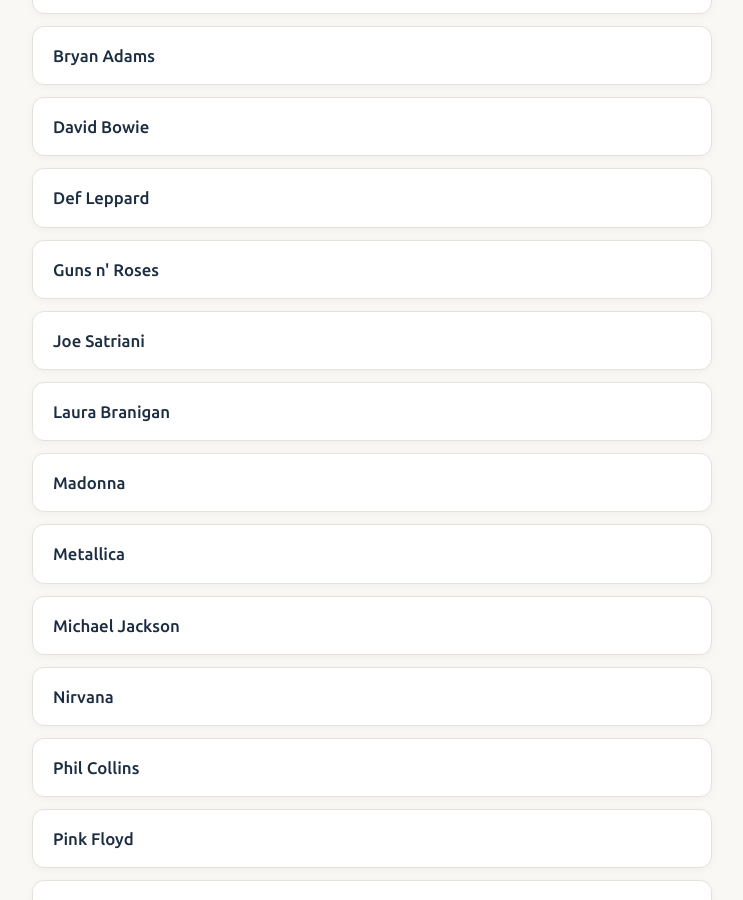
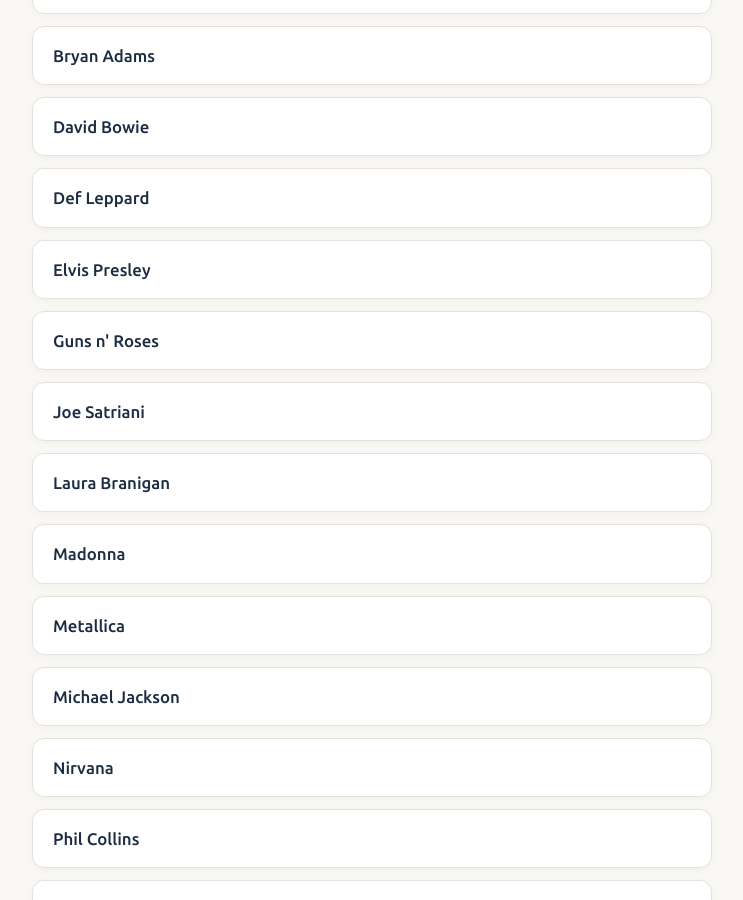
Before and after one commit to joaquim-capitao/musica, a Jekyll site: the page artistas/index.html, which Jekyll copies as it is, in a window 1280 px wide and 900 px high, scrolled down 792 px. Shown: the whole window, without its empty margins (268-1011 px from the left). Built offline with Jekyll 4.4.1, drawn with Linux system fonts in a browser that asks for light colours.

Commit message:
Add Elvis Presley to the artists list

```diff
--- a/artistas/index.html
+++ b/artistas/index.html
@@ -246,6 +246,7 @@
       <li><a href="https://joaquim-capitao.github.io/musica/artistas/bryan-adams"><span class="title">Bryan Adams</span></a></li>
       <li><a href="https://joaquim-capitao.github.io/musica/artistas/david-bowie"><span class="title">David Bowie</span></a></li>
       <li><a href="https://joaquim-capitao.github.io/musica/artistas/def-leppard"><span class="title">Def Leppard</span></a></li>
+      <li><a href="https://joaquim-capitao.github.io/musica/artistas/elvis-presley"><span class="title">Elvis Presley</span></a></li>
 	  <li><a href="https://joaquim-capitao.github.io/musica/artistas/guns-and-roses"><span class="title">Guns n' Roses</span></a></li>
       <li><a href="https://joaquim-capitao.github.io/musica/artistas/joe-satriani"><span class="title">Joe Satriani</span></a></li>
       <li><a href="https://joaquim-capitao.github.io/musica/artistas/laura-branigan"><span class="title">Laura Branigan</span></a></li>
```
